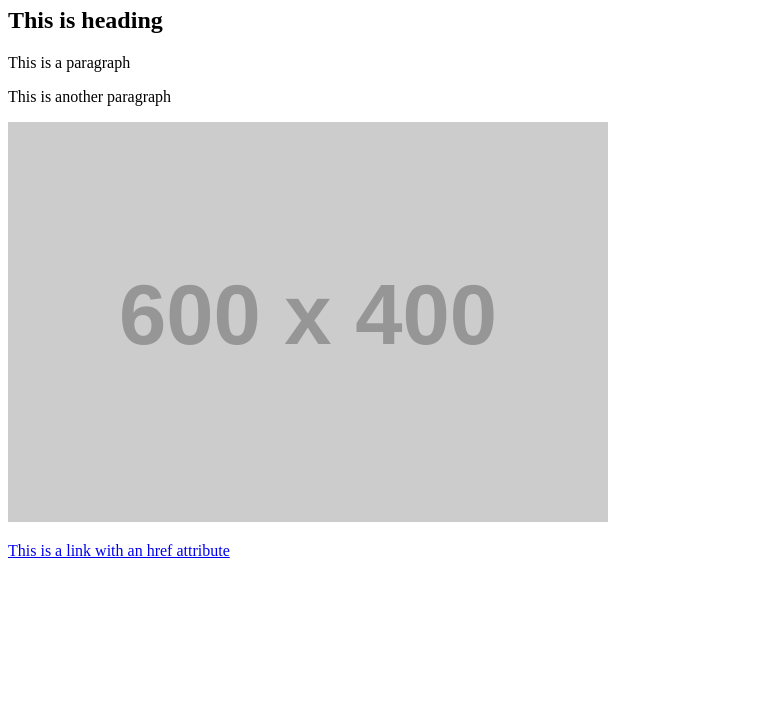
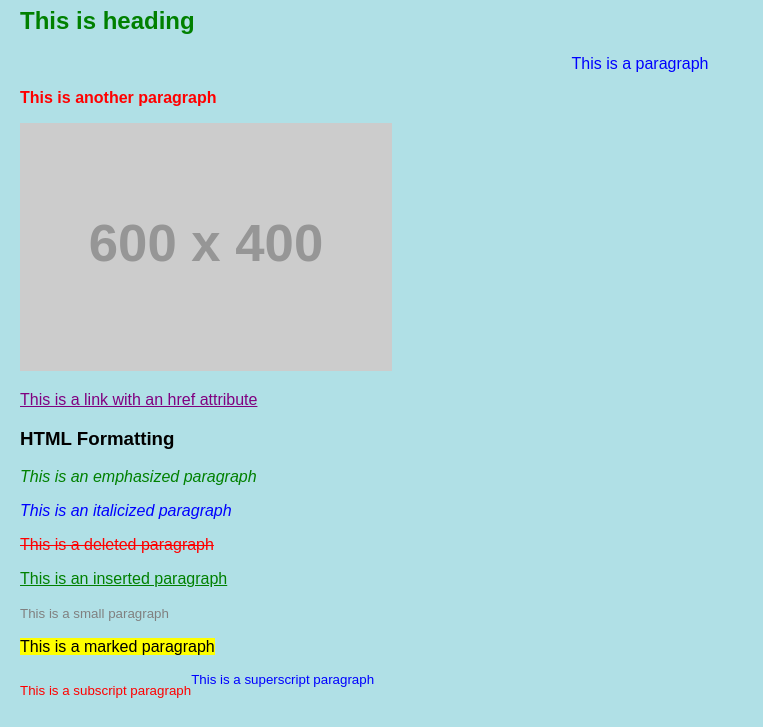
Before and after one commit to asitebro-shu/webtechapp, a plain HTML site: page index.html in a window 1280 px wide. Shown: the part 73-800 px from the top of the page, without its empty margins (0-763 px from the left). Drawn offline with Linux system fonts and the light colour scheme; placeholder pictures from the web are drawn by us.

Commit message:
Enhance index.html with styles and formatting elements
Updated the HTML structure with inline styles and additional elements for formatting.

```diff
--- a/index.html
+++ b/index.html
@@ -5,12 +5,20 @@
     <meta name="viewport" content="width=device-width, initial-scale=1.0">
     <title>Web Tech App</title>
 </head>
-<body>
-    <h1>Hello World!</h1>
-    <h2>This is heading</h2>
-    <p>This is a paragraph</p>
-    <p>This is another paragraph</p>
-    <p><img src="https://placehold.co/600x400?text=This+is+an+image" /></p>
-    <p><a href="https://example.com/">This is a link with an href attribute</a></p>
+<body style="background-color: powderblue; font-family: Arial, sans-serif; margin: 20px;">
+    <h1 style="color: navy;">Hello World!</h1>
+    <h2 style="color: green;">This is heading</h2>
+    <p style="color: blue; font-family: Arial, sans-serif; font-size: 16px; text-align: center;">This is a paragraph</p>
+    <p style="color: red;"><strong>This is another paragraph</strong></p>
+    <p><img src="https://placehold.co/600x400?text=This+is+an+image" style="width: 30%; height: auto;" /></p>
+    <p><a href="https://example.com/" style="color: purple;">This is a link with an href attribute</a></p>
+    <h3>HTML Formatting</h3>
+    <p><em style="color: green;">This is an emphasized paragraph</em></p>
+    <p><i style="color: blue;">This is an italicized paragraph</i></p>
+    <p><del style="color: red;">This is a deleted paragraph</del></p>
+    <p><ins style="color: green;">This is an inserted paragraph</ins></p>
+    <p><small style="color: gray;">This is a small paragraph</small></p>
+    <p><mark style="background-color: yellow; color: black;">This is a marked paragraph</mark></p>
+    <p><sub style="color: red;">This is a subscript paragraph</sub><sup style="color: blue;">This is a superscript paragraph</sup></p>
 </body>
 </html>
```
